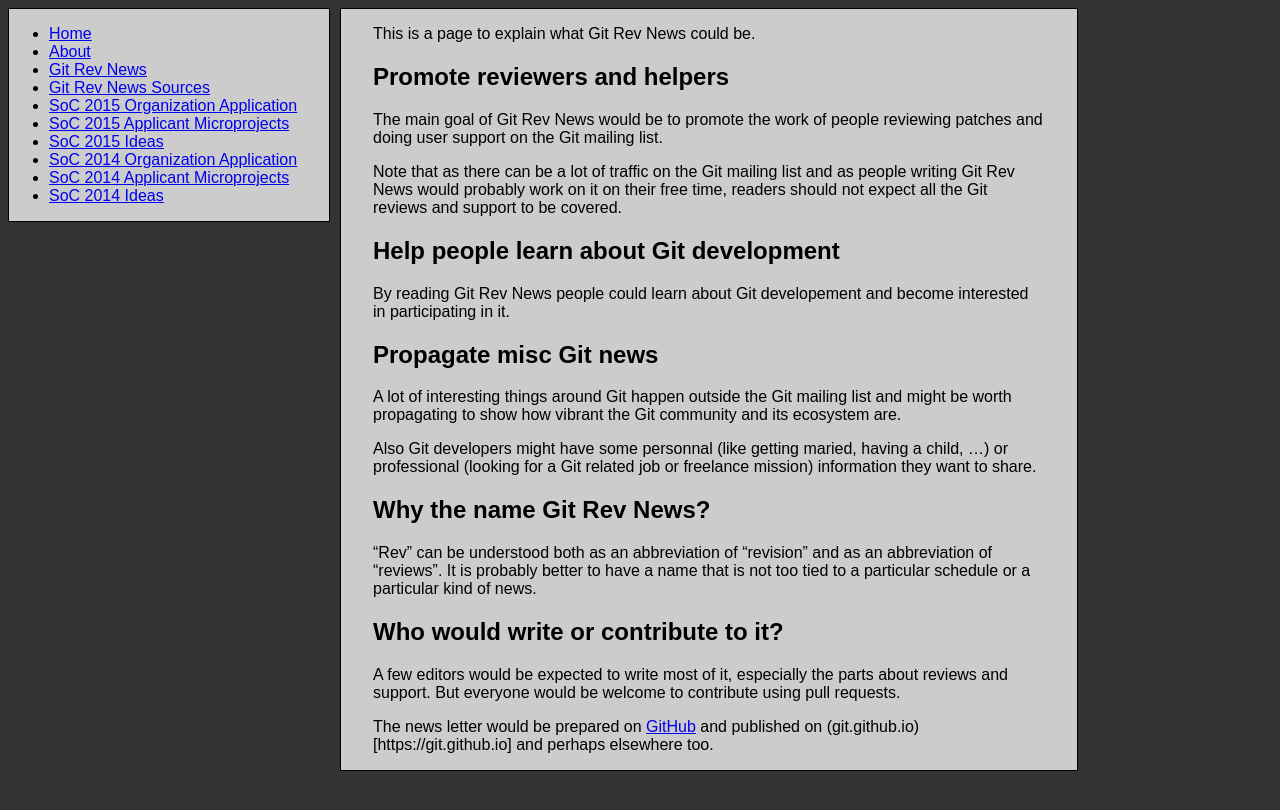
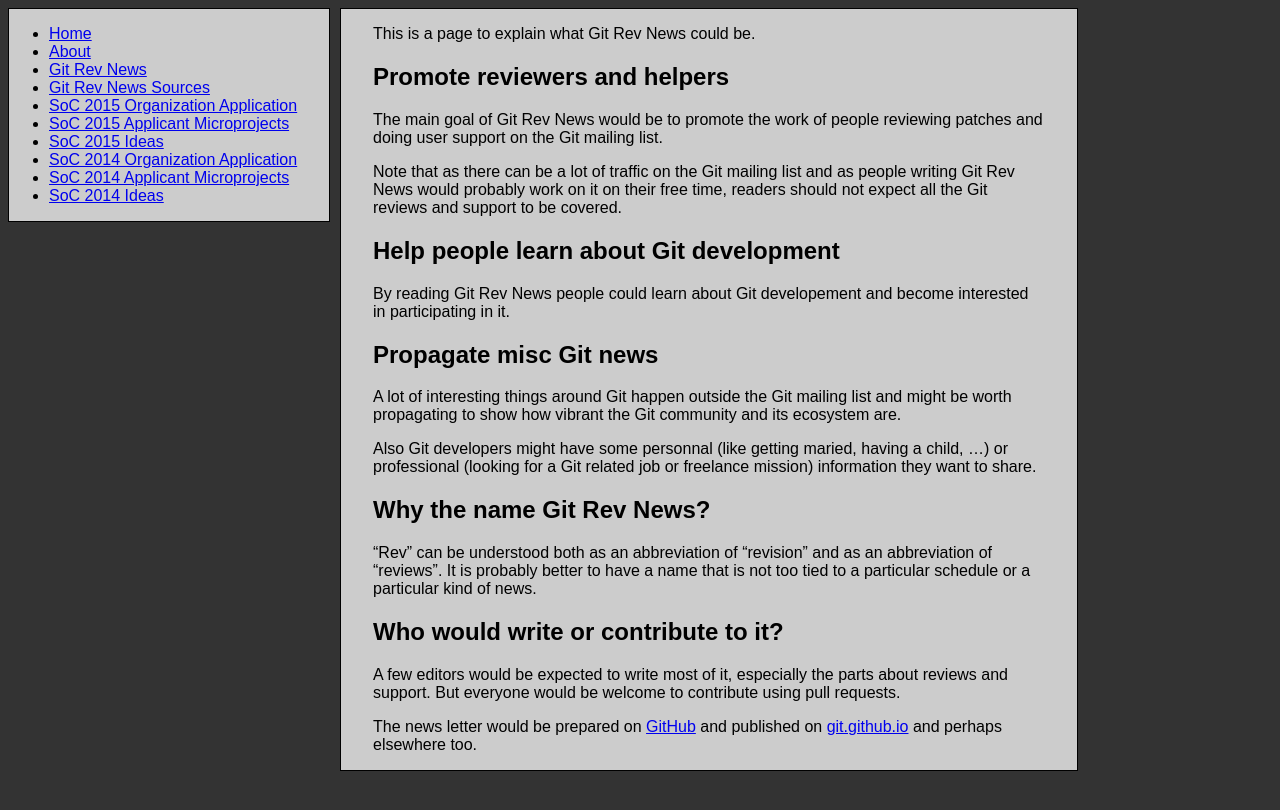
Before and after one commit to git/git.github.io, a Jekyll site: the page built from rev_news/rev_news.md, in a window 1280 px wide. Shown: the top 810 px of the page. Built offline with Jekyll 4.4.1, drawn with Linux system fonts in a browser that asks for light colours; Markdown is read by kramdown in place of the engine named in the settings.

Commit message:
rev_news: fix link

```diff
--- a/rev_news/rev_news.md
+++ b/rev_news/rev_news.md
@@ -44,4 +44,4 @@
 contribute using pull requests.
 
 The news letter would be prepared on [GitHub](https://github.com/git/git.github.io)
-and published on (git.github.io)[https://git.github.io] and perhaps elsewhere too.
+and published on [git.github.io](https://git.github.io) and perhaps elsewhere too.
```
